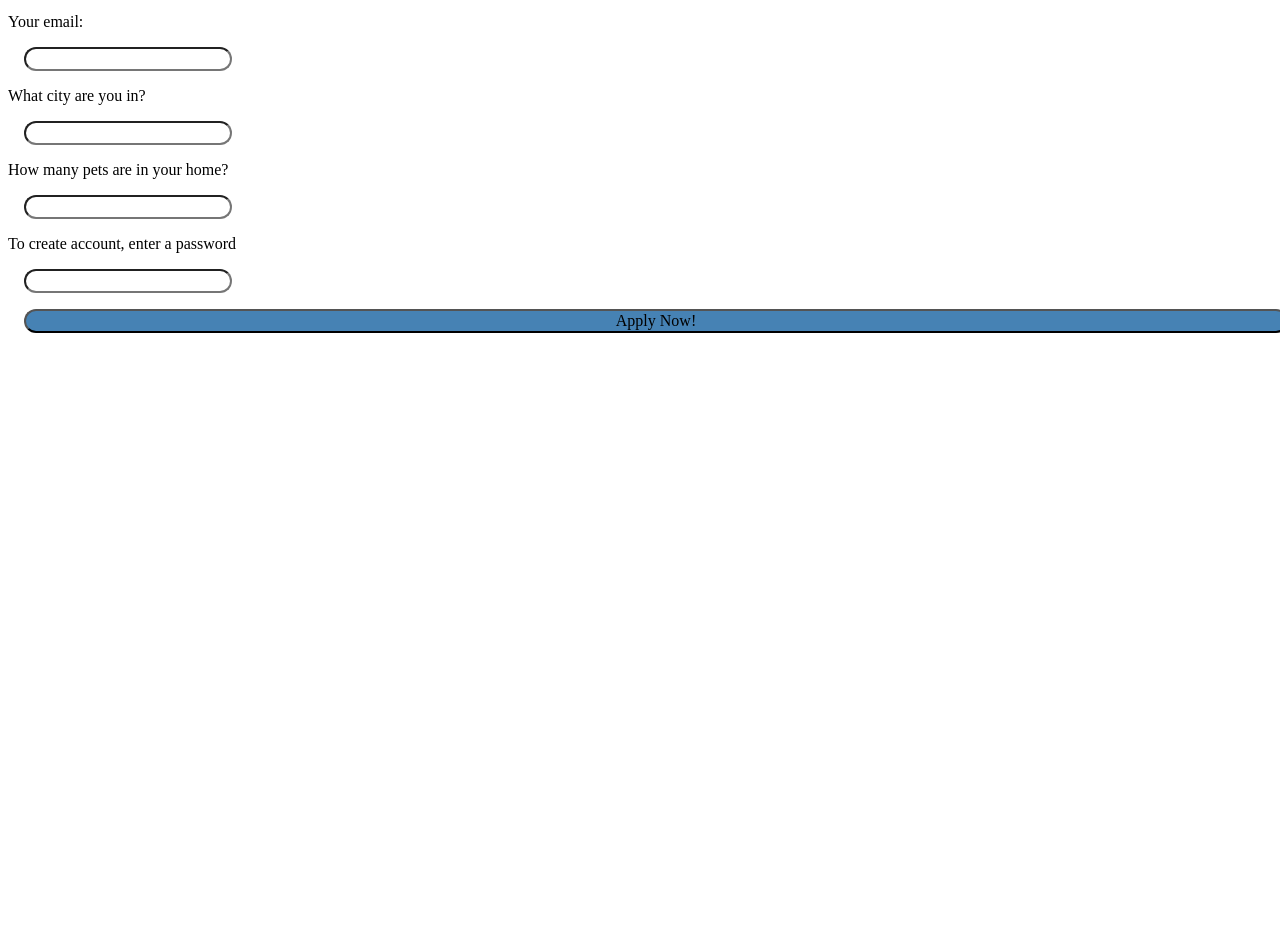
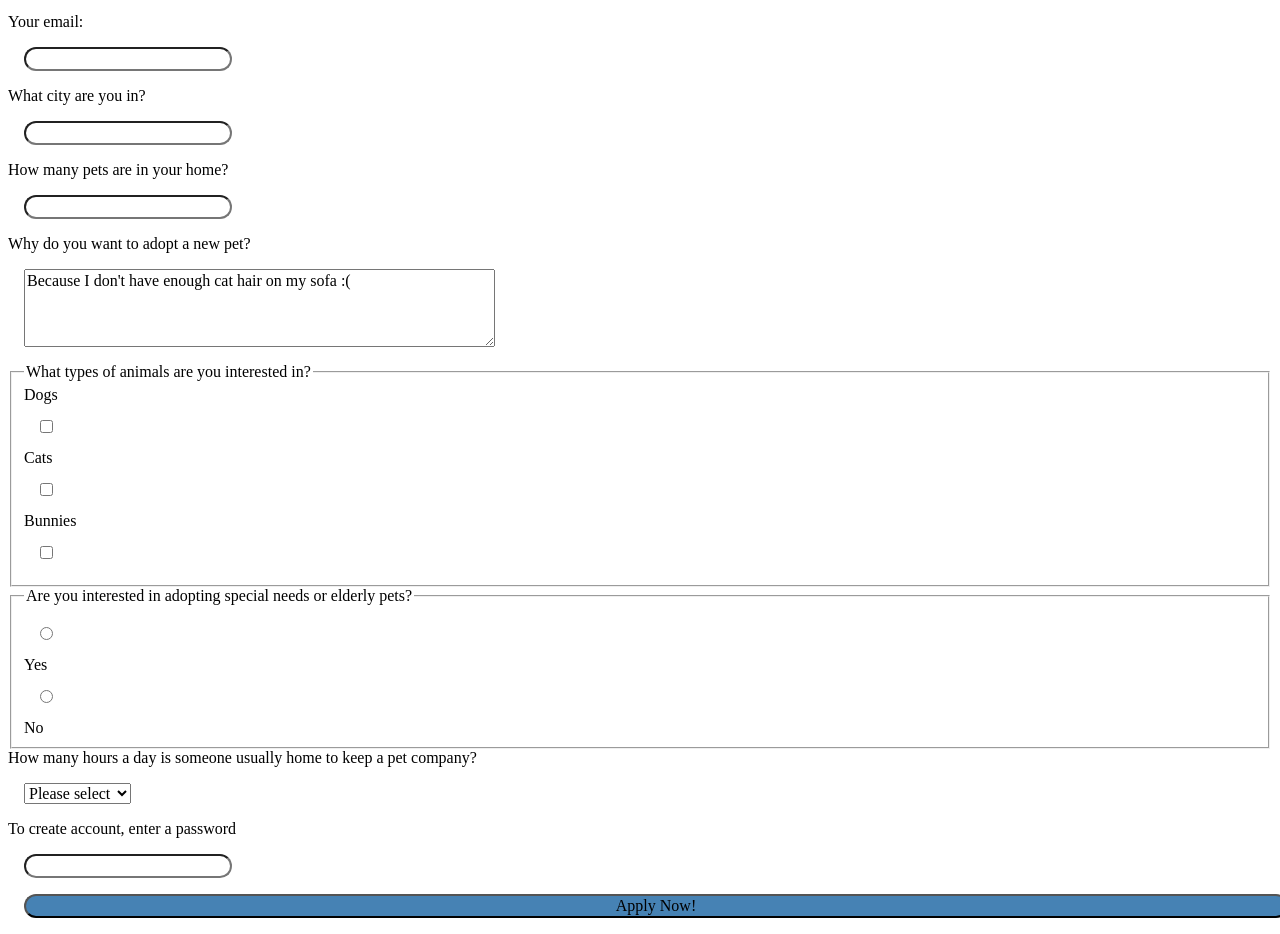
Before and after one commit to janene-smith/web-forms, a plain HTML site: page index.html in a window 1280 px wide. Shown: the part 141-1075 px from the top of the page. Before the commit the page ends 800 px from the top, so only its background shows below. Drawn offline with Linux system fonts and the light colour scheme.

Commit message:
More fields

```diff
--- a/index.html
+++ b/index.html
@@ -25,8 +25,48 @@
           <input type="number" name="petCount">
         </label>
 
+        <label>Why do you want to adopt a new pet?
+          <textarea name="applicantReason" rows="4" cols="50">Because I don't have enough cat hair on my sofa :(</textarea>
+        </label>
+
+        <fieldset>
+          <legend>What types of animals are you interested in?</legend>
+          <label>Dogs
+          <input type="checkbox" name="type" value="dogs">
+          </label>
+          <label>Cats
+          <input type="checkbox" name="type" value="cats">
+          </label>
+          <label>Bunnies
+          <input type="checkbox" name="type" value="bunnies">
+          </label>
+        </fieldset>
+
+        <fieldset>
+          <legend>Are you interested in adopting special needs or elderly pets?</legend>
+
+          <label>
+            <input type="radio" name="special" value="yes">
+            Yes
+          </label>
+
+          <label>
+            <input type="radio" name="special" value="no">
+            No
+          </label>
+        </fieldset>
+
+        <label>How many hours a day is someone usually home to keep a pet company?
+          <select name="hours">
+            <<option value="">Please select</option>
+            <option value="few">less than 10</option>
+            <option value="some">10 to 16</option>
+            <option value="many">more than 16</option>
+          </select>
+        </label>
+
         <label>To create account, enter a password
-          <input class="focus" type="password" name="accountPW">
+          <input type="password" name="accountPW">
         </label>
 
       <input type="submit" value="Apply Now!">
```
